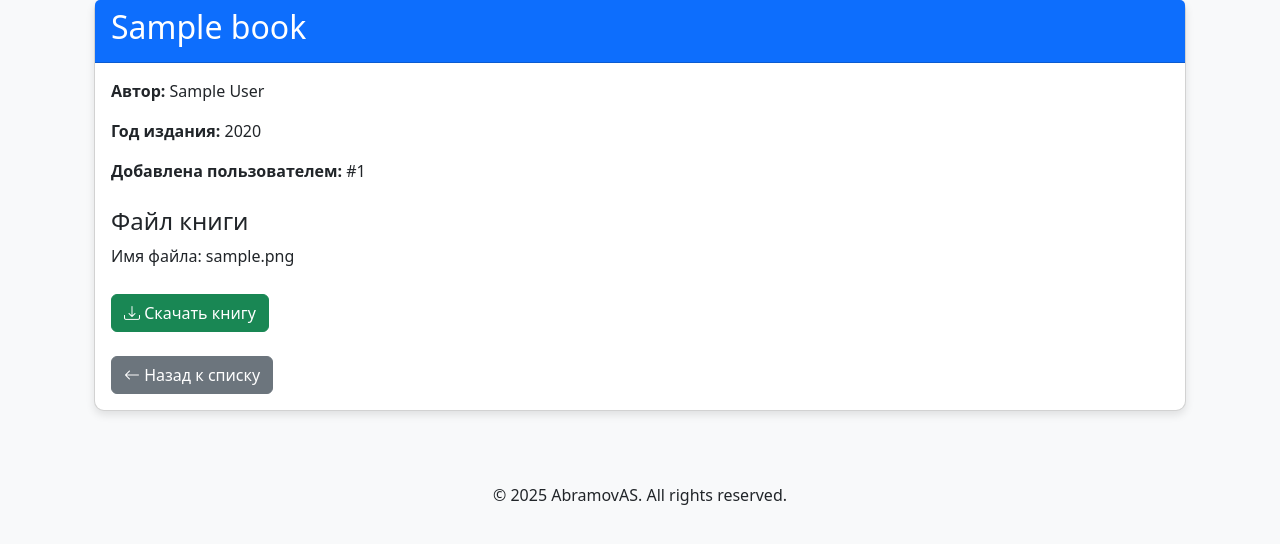
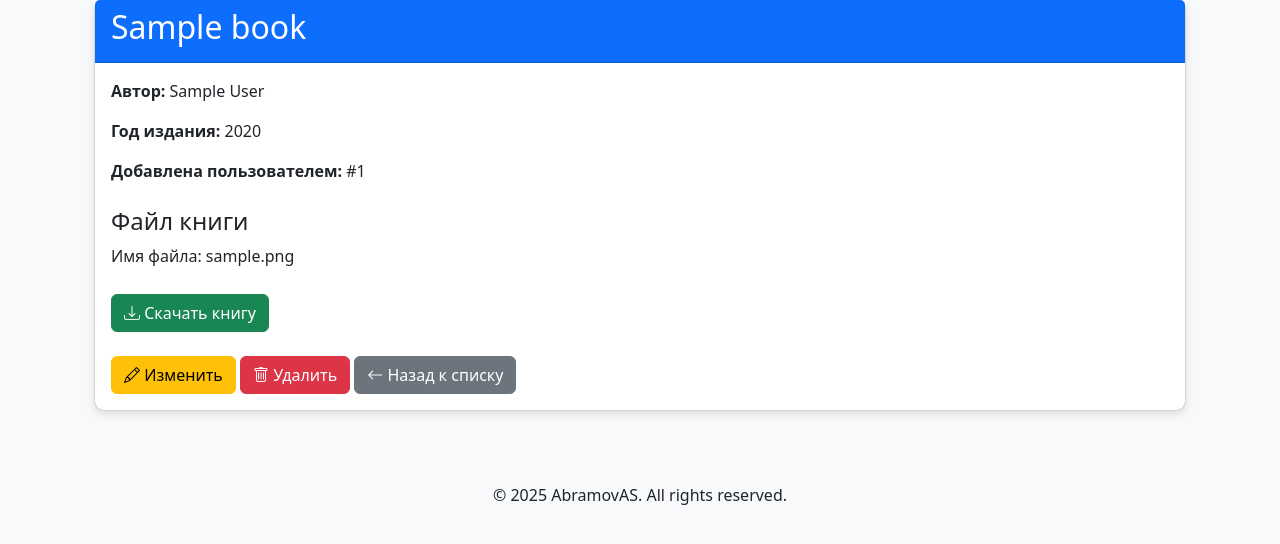
Before and after one commit to cycler11/literate-disco, a Flask app: page /detail/1 in a window 1280 px wide. Shown: the part 101-645 px from the top of the page. Run offline with Flask 3, Linux system fonts and the light colour scheme; a user stored in the database is signed in; tables that the repository leaves empty hold one stand-in row (values such as "Sample post").

Commit message:
Update detail.html

```diff
--- a/templates/books/detail.html
+++ b/templates/books/detail.html
@@ -26,6 +26,15 @@
             {% endif %}
 
             <div class="mt-4">
+                {% if current_user.role in ['admin', 'librarian'] %}
+                <a href="{{ url_for('books.edit', id=book.id) }}" class="btn btn-warning">
+                    <i class="bi bi-pencil"></i> Изменить
+                </a>
+                <a href="{{ url_for('books.delete', id=book.id) }}" class="btn btn-danger">
+                    <i class="bi bi-trash"></i> Удалить
+                </a>
+                {% endif %}
+
                 <a href="{{ url_for('books.index') }}" class="btn btn-secondary">
                     <i class="bi bi-arrow-left"></i> Назад к списку
                 </a>
```
